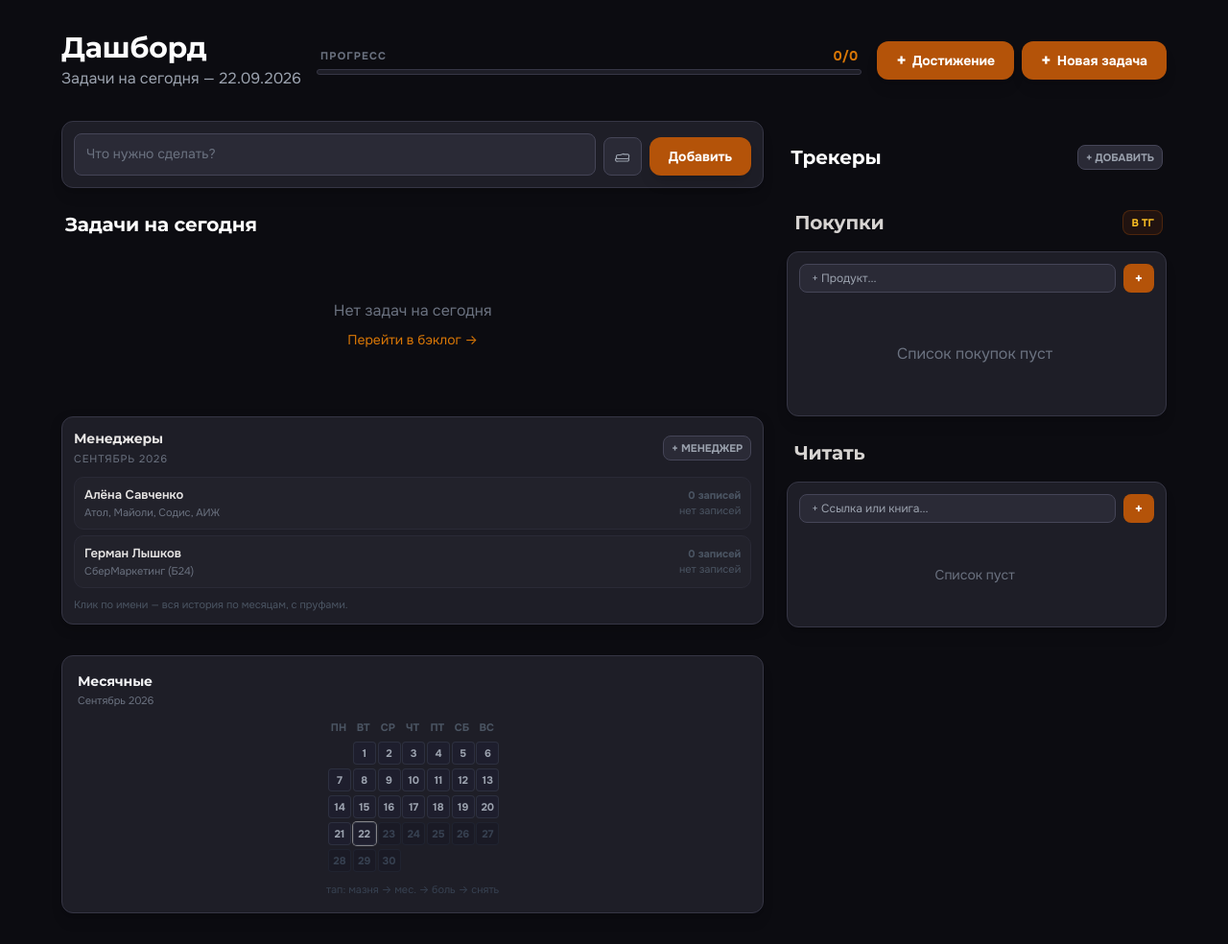
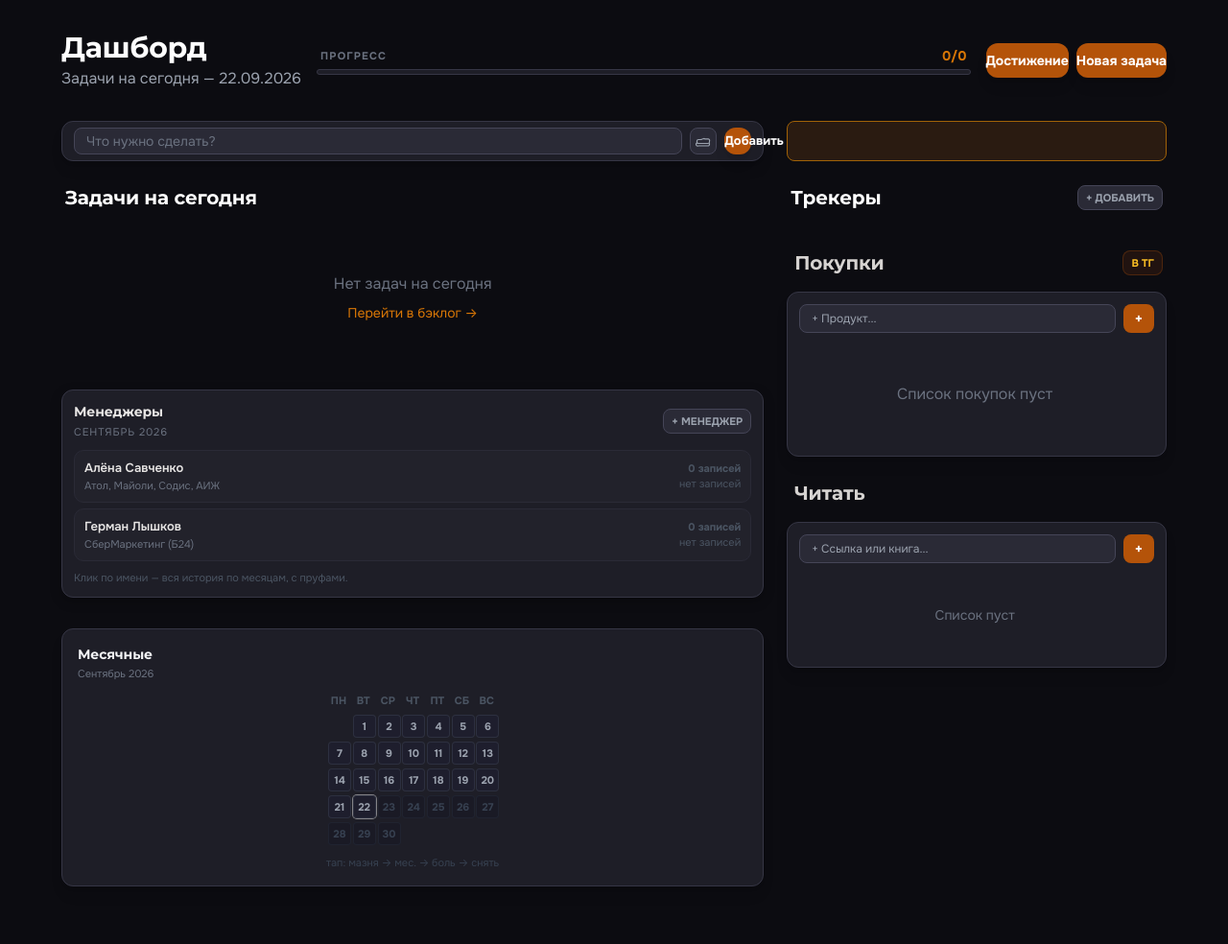
Before and after one commit to LittleBitBadGirl/plan, a FastAPI app: page / in a window 1280 px wide. Shown: the part 52-1036 px from the top of the page at 96% size. After the commit the page ends 976 px from the top, so only its background shows below. Run offline with FastAPI, Linux system fonts and the light colour scheme; data comes from the database, SQL or seed files in the repository; data that the repository does not hold is empty.

Commit message:
Дашборд: блоки по 42px, кнопки без плюсов
Вера: «сделай 42 пикселя оба блока — хочу аккуратности» и «давай плюсы
уберем и чуть сожмем кнопки». Блок ввода задачи и карточка сводки теперь
одной высоты 42px (внутри: поле 28px, кнопка «Добавить» 28px, иконка
категории 28px), стоят на одной линии. На телефоне высота не фиксируется —
там кнопки 48px под палец.
У кнопок «Достижение» и «Новая задача» убраны плюсы и поджаты отступы:
86 и 94 px вместо 143 и 151, высота 36. OOB-версия сводки несёт тот же класс,
иначе после обновления счётчиков высота отваливалась бы.

```diff
--- a/app/web/deps.py
+++ b/app/web/deps.py
@@ -784,7 +784,7 @@ def ai_warning_oob_from(warning: Optional[str]) -> str:
     if warning:
         return (
             f'<div id="ai-warning-block" hx-swap-oob="true" '
-            f'class="mb-4 p-4 rounded-lg bg-yellow-900/30 border border-yellow-700 animate-pulse">'
+            f'class="dash-quick-42__card mb-4 p-4 rounded-lg bg-yellow-900/30 border border-yellow-700 animate-pulse">'
             f'<p class="text-yellow-300">{warning}</p></div>'
         )
     return '<div id="ai-warning-block" hx-swap-oob="true" class="hidden"></div>'
--- a/app/web/static/css/design.css
+++ b/app/web/static/css/design.css
@@ -791,3 +791,47 @@ h3,
 .ach-quick .acw-head {
   display: none;
 }
+
+/* Блок ввода задачи и карточка сводки — одной высоты 42px: рядом они должны
+   смотреться аккуратно, а не вразнобой. На телефоне высота не фиксируется:
+   там кнопки 44px под палец. */
+@media (min-width: 1024px) {
+  .dash-quick-42 {
+    height: 42px;
+    display: flex;
+    align-items: center;
+  }
+  .dash-quick-42 form {
+    width: 100%;
+    display: block;
+  }
+  .dash-quick-42 > div {
+    width: 100%;
+  }
+  .dash-quick-42 textarea {
+    height: 28px;
+    min-height: 28px;
+    padding-top: 4px;
+    padding-bottom: 4px;
+    line-height: 18px;
+  }
+  .dash-quick-42 .dash-quick-42__icon,
+  .dash-quick-42 button[type="submit"] {
+    width: 28px;
+    height: 28px;
+    min-height: 28px;
+    padding: 0;
+    font-size: 13px;
+  }
+  .dash-quick-42__card {
+    height: 42px;
+    padding: 0 12px;
+    display: flex;
+    align-items: center;
+  }
+  .dash-quick-42__card p {
+    font-size: 13px;
+    line-height: 18px;
+    margin: 0;
+  }
+}
--- a/app/web/templates/dashboard.html
+++ b/app/web/templates/dashboard.html
@@ -133,16 +133,16 @@
             {% endif %}
         </div>
 
-        {# Достижение и новая задача — одним стилем: раньше достижение было
-           мелкой кнопкой в кавычках-окантовке и выбивалось из шапки. #}
+        {# Достижение и новая задача — одним стилем. Плюсы убраны, отступы
+           поджаты: кнопки занимают меньше места, а смысл читается по слову. #}
         <div class="hidden lg:flex shrink-0 items-center gap-2">
             <button type="button" onclick="openAchievementQuickAdd()"
-                    class="inline-flex items-center px-5 py-2.5 bg-accent hover:bg-accent-hover text-white text-sm font-bold rounded-xl transition-all shadow-lg active:scale-95 whitespace-nowrap">
-                <span class="mr-1.5 text-lg leading-none">+</span> Достижение
+                    class="inline-flex items-center px-3.5 py-2 bg-accent hover:bg-accent-hover text-white text-sm font-bold rounded-xl transition-all shadow-lg active:scale-95 whitespace-nowrap">
+                Достижение
             </button>
             <a href="/tasks/new"
-               class="inline-flex items-center px-5 py-2.5 bg-accent hover:bg-accent-hover text-white text-sm font-bold rounded-xl transition-all shadow-lg active:scale-95 whitespace-nowrap">
-                <span class="mr-1.5 text-lg leading-none">+</span> Новая задача
+               class="inline-flex items-center px-3.5 py-2 bg-accent hover:bg-accent-hover text-white text-sm font-bold rounded-xl transition-all shadow-lg active:scale-95 whitespace-nowrap">
+                Новая задача
             </a>
         </div>
     </div>
@@ -200,7 +200,8 @@
         <div class="order-1 lg:order-none space-y-6 dash-m-1">
             {# Быстрый ввод — первым в колонке: это главное действие на дашборде,
                под «Регулярными» и списком он уезжал ниже и был не под рукой. #}
-            <div id="dashboard-quick-add-desktop" class="hidden lg:block bg-dark-800 rounded-xl border border-dark-600 p-3 shadow-lg">
+            {# Класс .dash-quick-42 держит высоту блока ввода 42px — как у сводки. #}
+            <div id="dashboard-quick-add-desktop" class="hidden lg:block dash-quick-42 bg-dark-800 rounded-xl border border-dark-600 p-3 shadow-lg">
                 {% include "partials/dashboard_quick_add_form.html" %}
             </div>
 
@@ -333,7 +334,7 @@
                 {# Сводка по нагрузке («Сегодня 85 задач: …») — рядом с календарём:
                    слева она спорила за место с формой ввода, а тут она к месту,
                    и на телефоне остаётся прямо над календарём (dash-m-3). #}
-                <div id="ai-warning-block" class="{% if not ai_warning %}hidden{% endif %} mb-4 p-4 rounded-lg bg-yellow-900/30 border border-yellow-700 animate-pulse">
+                <div id="ai-warning-block" class="{% if not ai_warning %}hidden{% endif %} dash-quick-42__card mb-4 p-4 rounded-lg bg-yellow-900/30 border border-yellow-700 animate-pulse">
                     <p class="text-yellow-300">{% if ai_warning %}{{ ai_warning }}{% endif %}</p>
                 </div>
                 {% include "partials/calendar_column_blocks.html" %}
--- a/app/web/templates/partials/dashboard_quick_add_form.html
+++ b/app/web/templates/partials/dashboard_quick_add_form.html
@@ -43,7 +43,7 @@
                     {% endif %}
                 {% endfor %}
             </select>
-            <div class="bg-dark-700 border border-dark-500 rounded-lg w-11 h-11 lg:w-10 lg:h-10 flex items-center justify-center text-gray-400" title="Категория">
+            <div class="dash-quick-42__icon bg-dark-700 border border-dark-500 rounded-lg w-11 h-11 lg:w-10 lg:h-10 flex items-center justify-center text-gray-400" title="Категория">
                 {{ icon_folder('w-4 h-4') }}
             </div>
         </div>
```
Also changed, not shown: tests/test_achievements.py (+1 -1 lines).
